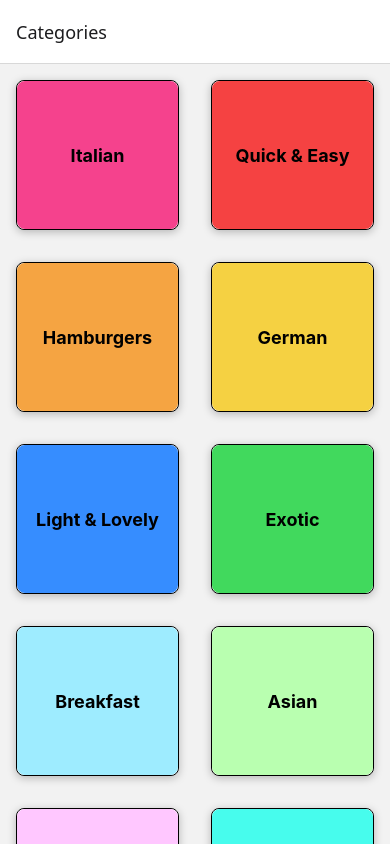
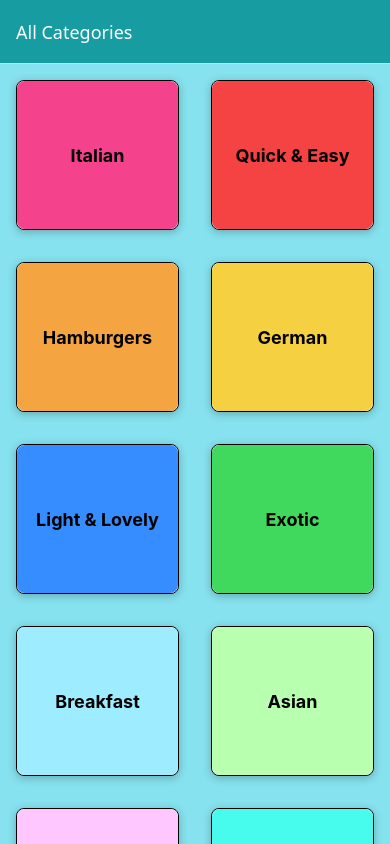
Before and after one commit to superGemHere/Meals-App, a React Native app in the folder MealsApp/: screen / in a window 390 px wide. Built offline with nearby package versions, Linux system fonts and the light colour scheme.

Commit message:
feat: change background color global and stack and header style

```diff
--- a/MealsApp/App.jsx
+++ b/MealsApp/App.jsx
@@ -14,8 +14,20 @@ export default function App() {
     <>
       <StatusBar style="dark" />
       <NavigationContainer>
-          <Stack.Navigator>
-              <Stack.Screen name="Categories" component={CategoriesScreen} />
+          <Stack.Navigator screenOptions={
+            {
+              headerStyle: {
+                backgroundColor: "#179da1"
+              },
+              headerTintColor: "white",
+              contentStyle: {
+                backgroundColor: "#86e2ee"
+              }
+            }
+          }>
+              <Stack.Screen name="Categories" component={CategoriesScreen} options={{
+                title: "All Categories",
+              }}/>
               <Stack.Screen name="Meals Overview" component={MealsOverviewScreen} />
           </Stack.Navigator>
       </NavigationContainer>
--- a/MealsApp/app.json
+++ b/MealsApp/app.json
@@ -5,7 +5,7 @@
     "version": "1.0.0",
     "orientation": "portrait",
     "icon": "./assets/icon.png",
-    "backgroundColor": "#98f3ff",
+    "backgroundColor": "#86e2ee",
     "userInterfaceStyle": "light",
     "newArchEnabled": true,
     "splash": {
```
